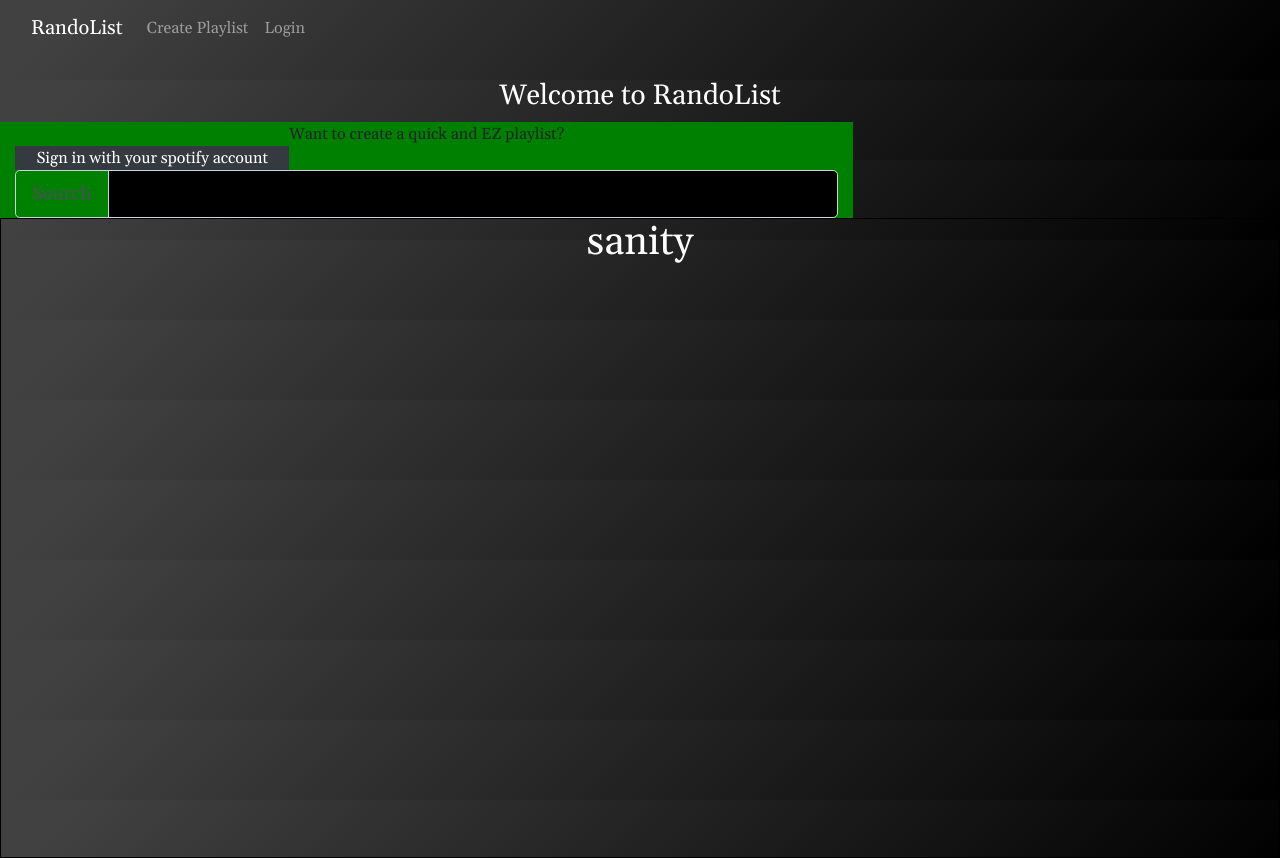
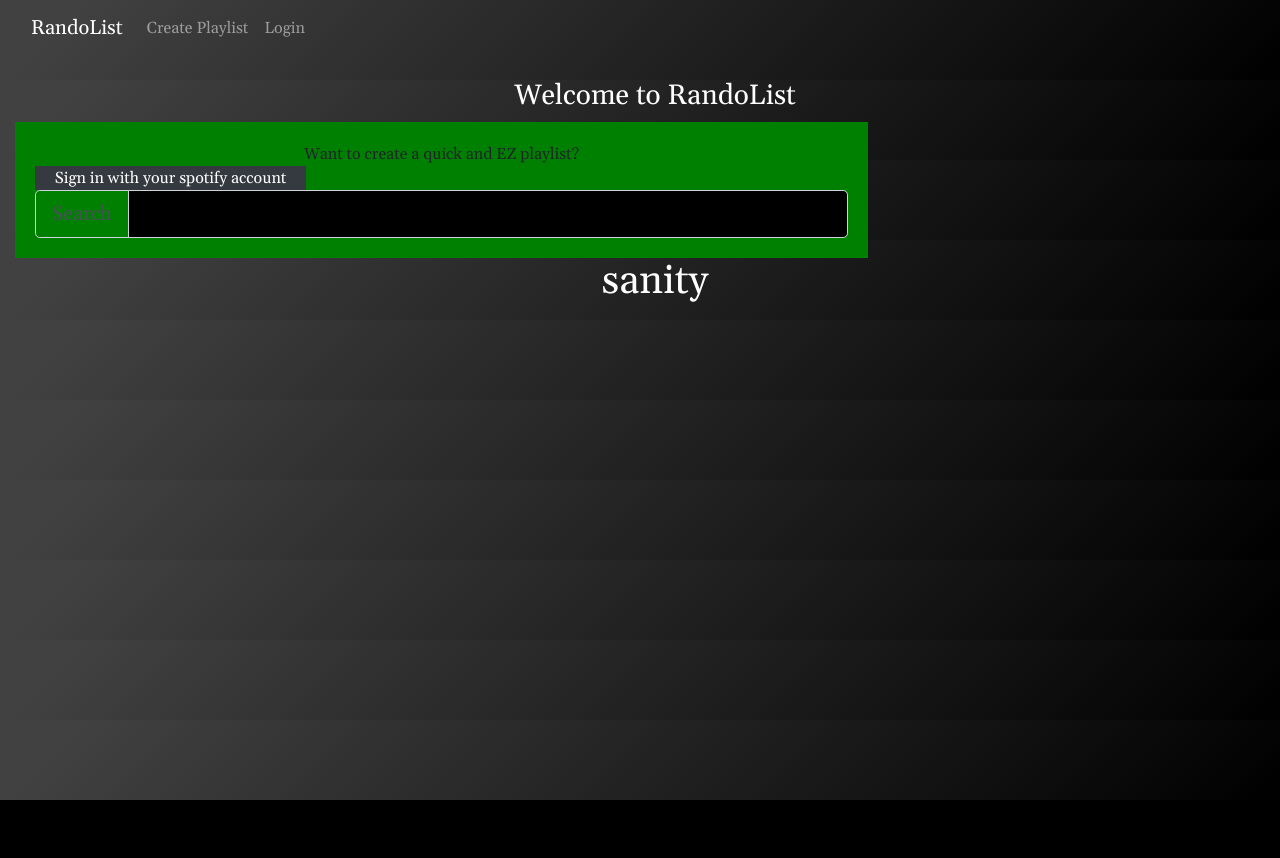
Before and after one commit to superjjang1/randolist, a React (Create React App) app: page / in a window 1280 px wide. After the commit the page ends 800 px from the top, so only its background shows below. Built offline with nearby package versions, Linux system fonts and the light colour scheme.

Commit message:
padding for hero

```diff
--- a/src/components/Home/Home.css
+++ b/src/components/Home/Home.css
@@ -13,3 +13,6 @@ body{
     background-color: #000000;
     background-image: linear-gradient(315deg, #000000 0%, #414141 94%);
 }
+.home {
+    padding: 20px;
+}
--- a/src/components/Home/Home.js
+++ b/src/components/Home/Home.js
@@ -9,11 +9,11 @@ class Home extends Component {
     }
     render() {
         return (<>
-            <div className="">
+            <div className="container-fluid mw-80">
 
                     <h3 className="text-white">Welcome to RandoList</h3>
                     <div className="row">
-                        <div className="col-sm-8">
+                        <div className="home col-sm-8">
                             Want to create a quick and EZ playlist?
                             <div className="col-sm-4 bg-dark text-white">
                                 Sign in with your spotify account
@@ -21,11 +21,11 @@ class Home extends Component {
                             <SearchBox/>
                         </div>
                     </div>
-                    <div className="row">
-                        <div className="col">
+
+                        <div className="col-m">
                             <h1 className="text-white">sanity</h1>
                         </div>
-                    </div>
+
 
             </div>
          </>);
```
